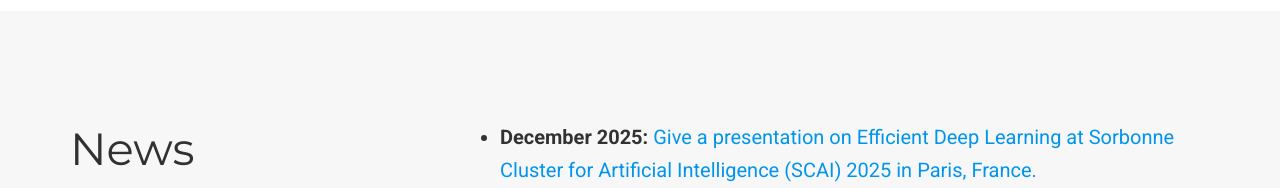
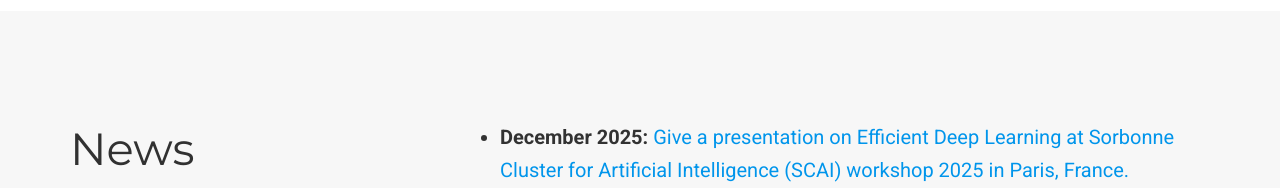
Before and after one commit to aah94/aah94.github.io, a plain HTML site: page index.html in a window 1280 px wide. Shown: the part 980-1168 px from the top of the page. Drawn offline with nearby package versions, Linux system fonts and the light colour scheme; some packages are replaced by stand-ins of ours; some icons are missing.

Commit message:
Update event description for SCAI 2025 workshop

```diff
--- a/index.html
+++ b/index.html
@@ -317,7 +317,7 @@
         <ul>
             <li><strong>December 2025:</strong>
               <a href="https://www.dataia.eu/evenements/workshop-fondements-mathematiques-de-lia-6eme-edition" target="_blank">
-                Give a presentation on Efficient Deep Learning at Sorbonne Cluster for Artificial Intelligence (SCAI) 2025 in Paris, France.
+                Give a presentation on Efficient Deep Learning at Sorbonne Cluster for Artificial Intelligence (SCAI)  workshop 2025 in Paris, France.
               </a>
             </li>
 
```
